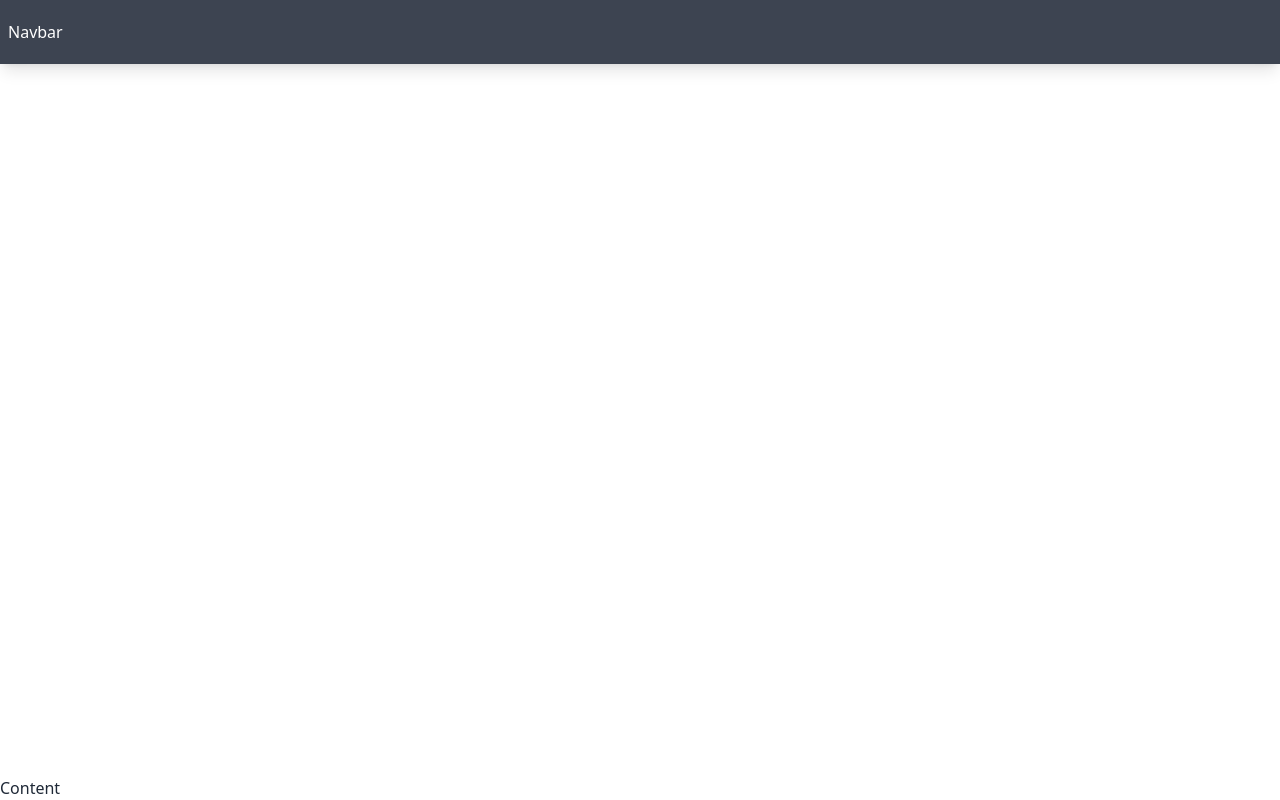
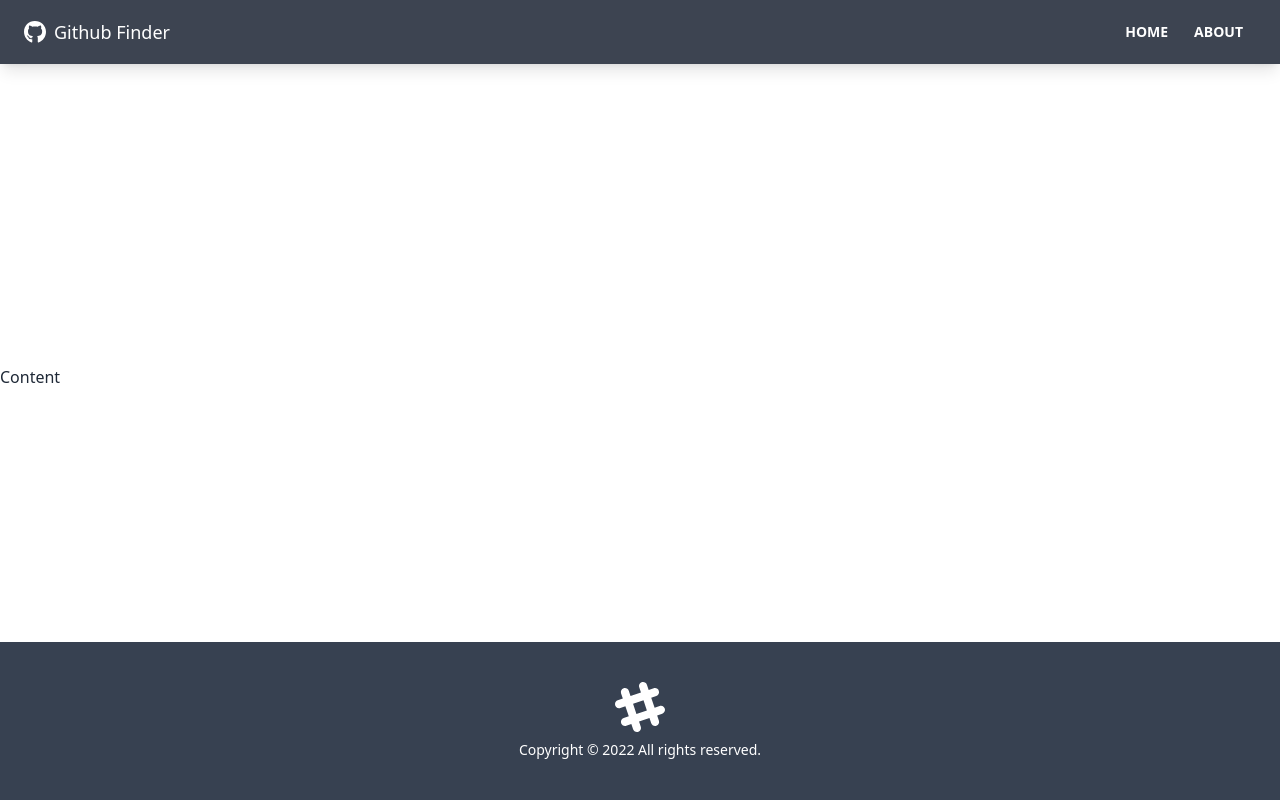
Before and after one commit to thomascisneroz/github-finder, a React (Create React App) app: page / in a window 1280 px wide. Built offline with nearby package versions, Linux system fonts and the light colour scheme.

Commit message:
footer component

```diff
--- a/src/App.js
+++ b/src/App.js
@@ -1,5 +1,6 @@
 import {BrowserRouter as Router, Route} from 'react-router-dom'
 import Navbar from './components/layout/Navbar'
+import Footer from './components/layout/Footer'
 
 function App() {
   return (
@@ -7,6 +8,7 @@
       <div className="flex flex-col justify-between h-screen">
         <Navbar />
         <main>Content</main>
+        <Footer />
       </div>
     </Router>
   );
--- /dev/null
+++ b/src/components/layout/Footer.jsx
@@ -0,0 +1,23 @@
+function Footer() {
+    const footerYear = new Date().getFullYear();
+    return(
+        <footer className="footer p-10 bg-gray-700 text-primary-content footer-center">
+            <div>
+                <svg
+          width='50'
+          height='50'
+          viewBox='0 0 24 24'
+          xmlns='http://www.w3.org/2000/svg'
+          fillRule='evenodd'
+          clipRule='evenodd'
+          className='inline-block fill-current'
+        >
+                    <path d='M22.672 15.226l-2.432.811.841 2.515c.33 1.019-.209 2.127-1.23 2.456-1.15.325-2.148-.321-2.463-1.226l-.84-2.518-5.013 1.677.84 2.517c.391 1.203-.434 2.542-1.831 2.542-.88 0-1.601-.564-1.86-1.314l-.842-2.516-2.431.809c-1.135.328-2.145-.317-2.463-1.229-.329-1.018.211-2.127 1.231-2.456l2.432-.809-1.621-4.823-2.432.808c-1.355.384-2.558-.59-2.558-1.839 0-.817.509-1.582 1.327-1.846l2.433-.809-.842-2.515c-.33-1.02.211-2.129 1.232-2.458 1.02-.329 2.13.209 2.461 1.229l.842 2.515 5.011-1.677-.839-2.517c-.403-1.238.484-2.553 1.843-2.553.819 0 1.585.509 1.85 1.326l.841 2.517 2.431-.81c1.02-.33 2.131.211 2.461 1.229.332 1.018-.21 2.126-1.23 2.456l-2.433.809 1.622 4.823 2.433-.809c1.242-.401 2.557.484 2.557 1.838 0 .819-.51 1.583-1.328 1.847m-8.992-6.428l-5.01 1.675 1.619 4.828 5.011-1.674-1.62-4.829z'></path>
+                </svg>
+                <p>Copyright &copy; {footerYear} All rights reserved.</p>
+            </div>
+        </footer>
+    )
+}
+
+export default Footer;
--- a/src/components/layout/Navbar.jsx
+++ b/src/components/layout/Navbar.jsx
@@ -4,12 +4,27 @@
 
 function Navbar () {
     return (
-        <nav className="navbar mb-12 shadow-lg bg-neutral text-neutral-content">Navbar</nav>
+        <nav className="navbar mb-12 shadow-lg bg-neutral text-neutral-content">
+            <div className="container mx-auto" >
+                <div className="flex-none px-2 mx-2" >
+                    <FaGithub className="inline pr-2 text-3xl"/>
+                    <Link to='/' className="text-lg font bold align-middle">
+                        Github Finder
+                    </Link>
+                </div>
+                <div className="flex-1 px-2 mx-2" >
+                    <div className="flex justify-end">
+                        <Link to='/' className="btn btn-ghost btn-sm rounded-btn" >Home</Link>
+                        <Link to='/about' className="btn btn-ghost btn-sm rounded-btn" >About</Link>
+                    </div>
+                </div>
+            </div>
+        </nav>
     )
 }
 
 Navbar.defaultProps = {
-    title: 'Github Finder'
+    title: 'Github Finder',
 }
 
 Navbar.propTypes = {
```
